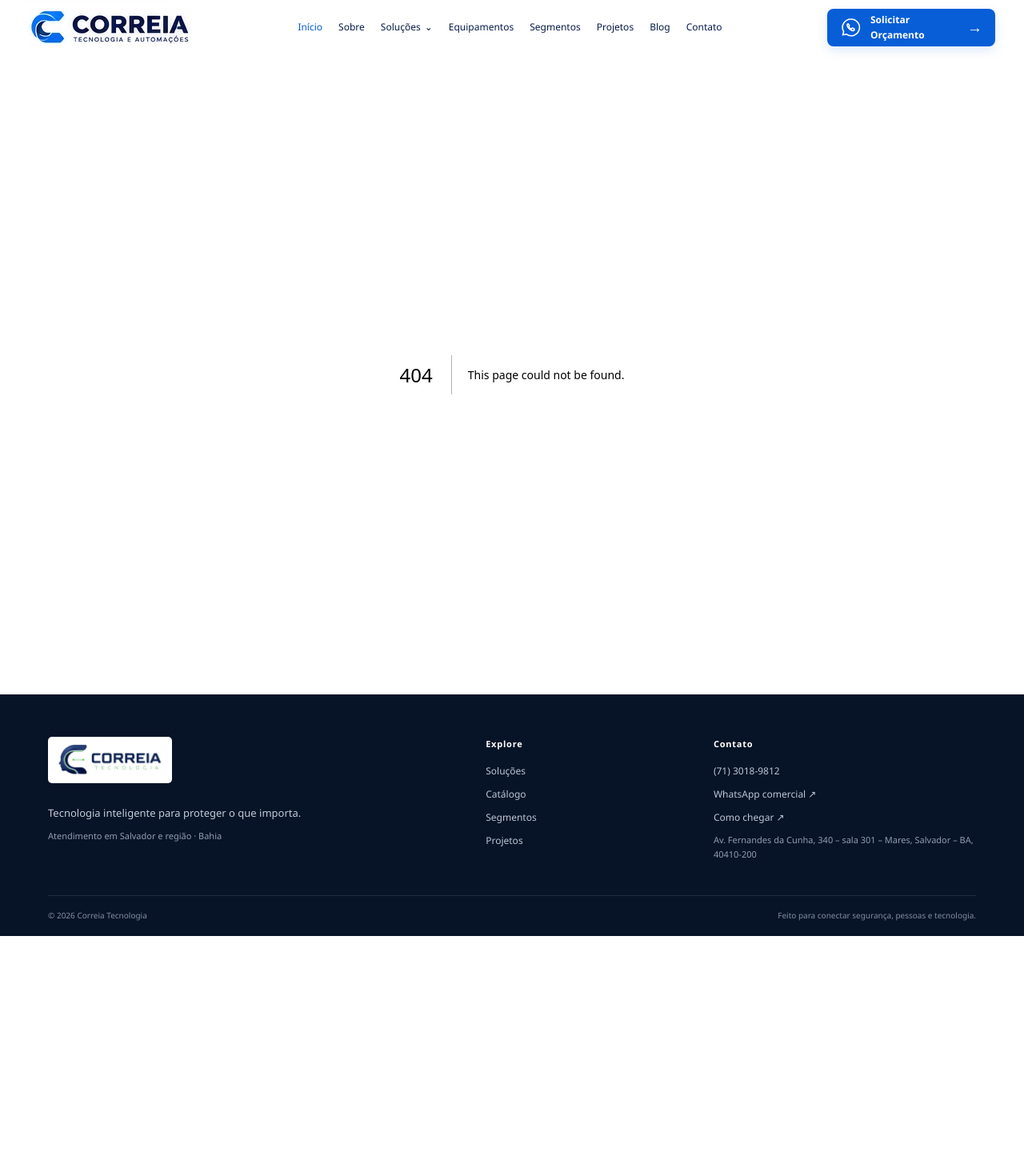
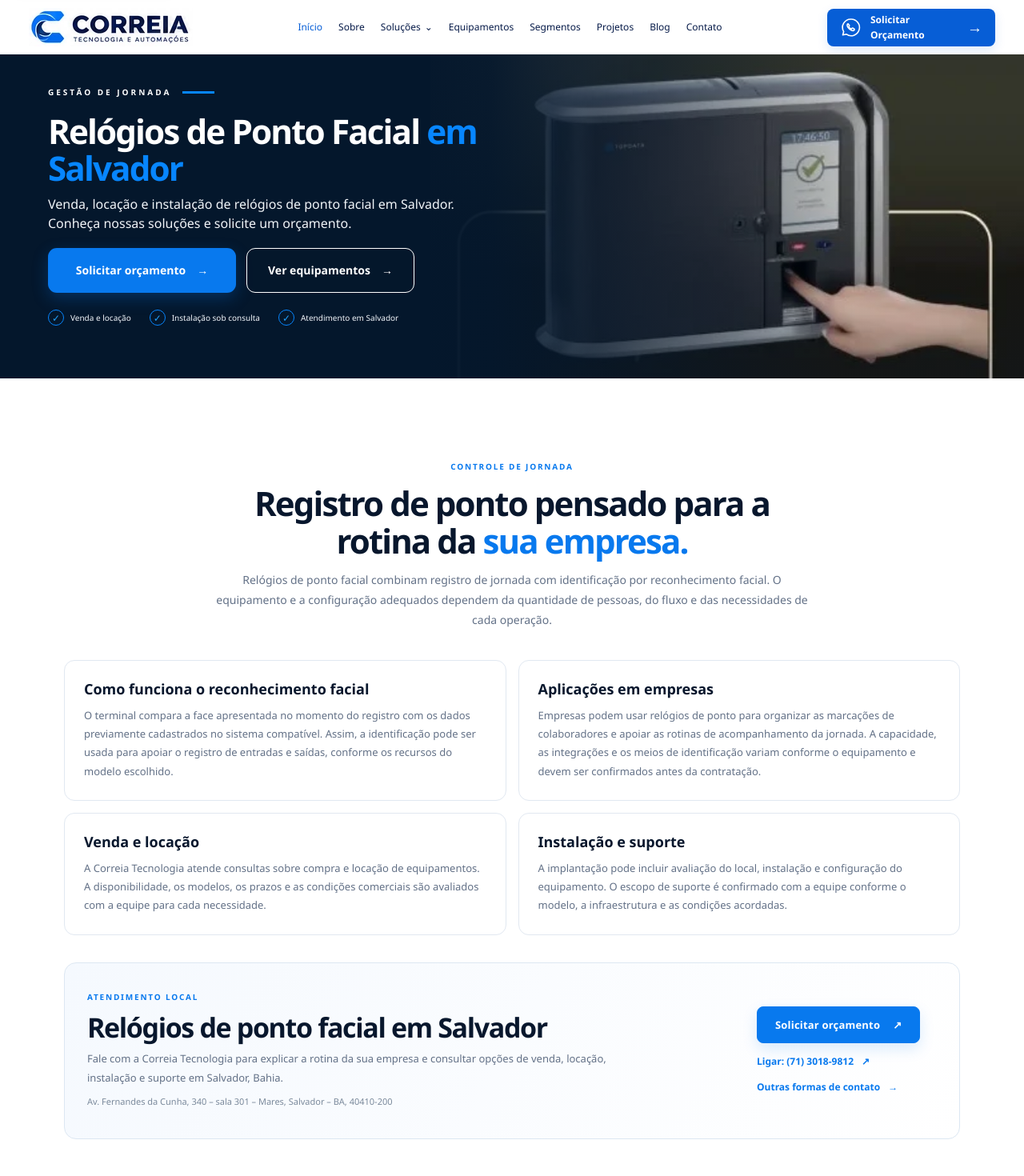
Before and after one commit to tidihunter40-hub/correiatecnologia, a Next.js app: page /solucoes/relogios-de-ponto in a window 1280 px wide. Before the commit this address had no page. Shown: the top 1470 px of the page at 80% size. Before the commit the page ends 1170 px from the top, so only its background shows below. Built offline with nearby package versions, Linux system fonts and the light colour scheme.

Commit message:
Improve local SEO for facial time clocks

```diff
--- a/app/globals.css
+++ b/app/globals.css
@@ -387,3 +387,24 @@
 @media(max-width:1050px){.solutions-showcase-head{gap:30px}.solutions-showcase-intro{grid-template-columns:1fr;gap:14px}.solutions-showcase-intro .button{justify-self:start}.solutions-feature-grid{grid-template-columns:repeat(2,minmax(0,1fr))}.solution-card-image{height:210px}}
 @media(max-width:760px){.solutions-showcase{padding:49px 0 calc(75px + env(safe-area-inset-bottom))}.solutions-showcase-head{grid-template-columns:1fr;align-items:start;gap:16px;margin-bottom:22px}.solutions-showcase-title h2{font-size:clamp(33px,8.6vw,43px)}.solutions-showcase-intro{grid-template-columns:1fr;gap:15px}.solutions-showcase-intro p{font-size:13px}.solutions-showcase-intro .button{width:100%;justify-content:center}.solutions-feature-grid{grid-template-columns:1fr;gap:13px}.solution-feature-card{border-radius:13px}.solution-card-image{height:clamp(185px,54vw,245px);margin:8px 8px 0}.solution-card-content{padding:11px 14px 14px}.solution-card-content h3{font-size:19px}.solution-card-content>p{min-height:0;font-size:13px}.solution-feature-list{gap:6px;margin:11px 0 12px}.solution-feature-list li{font-size:10px}.solution-card-button{min-height:48px;font-size:14px}.solutions-image-note{font-size:10px}}
 @media(prefers-reduced-motion:reduce){.solution-feature-card,.solution-card-image img,.solution-card-button,.solution-card-button span{transition:none}}
+
+/* Local SEO service page: typography and color stay within the existing site system. */
+.point-content-section{background:#fff}
+.point-content-wrap{max-width:1120px}
+.point-content-intro{max-width:760px;margin:0 auto 38px;text-align:center}
+.point-content-intro h2{margin:10px 0 13px;color:var(--navy);font:750 clamp(30px,4vw,42px)/1.12 var(--font-display);letter-spacing:-.045em}
+.point-content-intro h2 em,.point-salvador-panel h2 em{color:var(--blue);font-style:normal}
+.point-content-intro p,.point-content-grid p,.point-salvador-panel p{color:var(--muted);font-size:14px;line-height:1.8}
+.point-content-grid{display:grid;grid-template-columns:repeat(2,minmax(0,1fr));gap:15px}
+.point-content-grid article{padding:24px;border:1px solid var(--line);border-radius:13px;background:#fff}
+.point-content-grid h3{margin:0 0 9px;color:var(--navy);font:700 18px/1.3 var(--font-display)}
+.point-content-grid p{margin:0;font-size:13px}
+.point-salvador-panel{display:flex;align-items:center;justify-content:space-between;gap:34px;margin-top:34px;padding:28px;border:1px solid #dce7f2;border-radius:15px;background:linear-gradient(120deg,#f5f9fe,#fff)}
+.point-salvador-panel>div:first-child{max-width:670px}
+.point-salvador-panel h2{margin:8px 0;color:var(--navy);font:750 clamp(24px,3.2vw,34px)/1.15 var(--font-display);letter-spacing:-.04em}
+.point-salvador-panel p{margin:8px 0;font-size:13px}
+.point-salvador-panel .point-address{font-size:11px;color:#7a899b}
+.point-actions{display:grid;min-width:225px;gap:13px;justify-items:start}
+.point-actions .button{min-height:46px}
+.point-actions .text-link{font-size:12px}
+@media(max-width:760px){.point-content-intro{margin-bottom:24px;text-align:left}.point-content-intro h2{font-size:31px}.point-content-intro p,.point-content-grid p{font-size:13px}.point-content-grid{grid-template-columns:1fr;gap:10px}.point-content-grid article{padding:19px}.point-content-grid h3{font-size:16px}.point-salvador-panel{align-items:stretch;flex-direction:column;gap:19px;margin-top:21px;padding:20px}.point-salvador-panel h2{font-size:26px}.point-actions{min-width:0;gap:12px}.point-actions .button{width:100%;justify-content:center}}
--- a/app/layout.tsx
+++ b/app/layout.tsx
@@ -15,10 +15,11 @@
     ],
     apple: [{ url: '/icons/apple-touch-icon.png', sizes: '180x180', type: 'image/png' }],
   },
-  title: { default: 'Correia Tecnologia | Controle de acesso em Salvador', template: '%s | Correia Tecnologia' },
+  title: { default: 'Correia Tecnologia | Controle de Acesso em Salvador', template: '%s | Correia Tecnologia' },
   description: 'Controle de acesso facial, relógios de ponto e automação em Salvador. Conheça as soluções da Correia Tecnologia e solicite um orçamento.',
   openGraph: { type: 'website', locale: 'pt_BR', siteName: 'Correia Tecnologia e Automações', title: 'Correia Tecnologia | Tecnologia para proteger o que importa', description: 'Controle de acesso, reconhecimento facial, relógios de ponto e automação em Salvador e Bahia.', images: [{ url: '/images/reference/hero-acesso.webp', width: 1536, height: 1024, alt: 'Pessoa usando terminal de reconhecimento facial em uma entrada corporativa' }] },
-  twitter: { card: 'summary_large_image', title: 'Correia Tecnologia | Controle de acesso em Salvador', description: 'Controle de acesso facial, relógios de ponto e automação em Salvador.', images: ['/images/reference/hero-acesso.webp'] },
+  twitter: { card: 'summary_large_image', title: 'Correia Tecnologia | Controle de Acesso em Salvador', description: 'Controle de acesso facial, relógios de ponto e automação em Salvador.', images: ['/images/reference/hero-acesso.webp'] },
+  ...(process.env.GOOGLE_SITE_VERIFICATION ? { verification: { google: process.env.GOOGLE_SITE_VERIFICATION } } : {}),
   appleWebApp: { capable: true, statusBarStyle: 'black-translucent', title: 'Correia' },
   robots: process.env.VERCEL_ENV === 'preview' ? { index: false, follow: false } : { index: true, follow: true },
 };
--- a/app/page.tsx
+++ b/app/page.tsx
@@ -4,10 +4,10 @@
 import { featuredEquipment, segments, services, whatsappLink } from '../lib/site';
 
 export const metadata: Metadata = {
-  title: 'Correia Tecnologia | Controle de acesso em Salvador',
+  title: 'Correia Tecnologia | Controle de Acesso em Salvador',
   description: 'Controle de acesso facial, relógios de ponto e automação em Salvador. Conheça as soluções da Correia Tecnologia e solicite seu orçamento.',
   alternates: { canonical: '/' },
-  openGraph: { url: '/', title: 'Correia Tecnologia | Controle de acesso facial em Salvador', description: 'Soluções em reconhecimento facial, controle de acesso, relógios de ponto e automação em Salvador e Bahia.' },
+  openGraph: { url: '/', title: 'Correia Tecnologia | Controle de Acesso em Salvador', description: 'Soluções em reconhecimento facial, controle de acesso, relógios de ponto e automação em Salvador e Bahia.' },
 };
 
 const homeServices = [
--- a/app/robots.ts
+++ b/app/robots.ts
@@ -6,6 +6,5 @@
   return {
     rules: isPreview ? { userAgent: '*', disallow: '/' } : { userAgent: '*', allow: '/' },
     sitemap: `${siteUrl}/sitemap.xml`,
-    ...(isPreview ? {} : { host: siteUrl }),
   };
 }
--- a/app/servicos/[slug]/page.tsx
+++ b/app/servicos/[slug]/page.tsx
@@ -1,7 +1,7 @@
 import type { Metadata } from 'next';
 import Image from 'next/image';
 import Link from 'next/link';
-import { notFound } from 'next/navigation';
+import { notFound, redirect } from 'next/navigation';
 import { SubpageHero } from '../../../components/subpage-hero';
 import { services, siteUrl, whatsappLink } from '../../../lib/site';
 
@@ -26,6 +26,7 @@
 export function generateStaticParams() { return services.map((s) => ({ slug: s.slug })); }
 export async function generateMetadata({ params }: { params: Promise<{ slug: string }> }): Promise<Metadata> {
   const { slug } = await params;
+  if (slug === 'relogios-de-ponto') redirect('/solucoes/relogios-de-ponto');
   const service = services.find((item) => item.slug === slug);
   const seo = serviceSeo[slug];
   return service && seo ? {
@@ -38,6 +39,7 @@
 
 export default async function ServicePage({ params }: { params: Promise<{ slug: string }> }) {
   const { slug } = await params;
+  if (slug === 'relogios-de-ponto') redirect('/solucoes/relogios-de-ponto');
   const item = services.find((s) => s.slug === slug);
   if (!item) notFound();
   const hero = serviceHeroImages[item.slug];
--- a/app/sitemap.ts
+++ b/app/sitemap.ts
@@ -4,7 +4,8 @@
   const pages = ['', '/sobre', '/servicos', '/catalogo', '/segmentos', '/projetos', '/blog', '/contato', '/privacidade'];
   return [
     ...pages.map((path) => ({ url: `${siteUrl}${path}`, changeFrequency: 'monthly' as const, priority: path === '' ? 1 : 0.7 })),
-    ...services.map((service) => ({ url: `${siteUrl}/servicos/${service.slug}`, changeFrequency: 'monthly' as const, priority: 0.6 })),
+    ...services.filter((service) => service.slug !== 'relogios-de-ponto').map((service) => ({ url: `${siteUrl}/servicos/${service.slug}`, changeFrequency: 'monthly' as const, priority: 0.6 })),
+    { url: `${siteUrl}/solucoes/relogios-de-ponto`, changeFrequency: 'monthly' as const, priority: 0.8 },
     ...segments.map((segment) => ({ url: `${siteUrl}/segmentos/${segment.slug}`, changeFrequency: 'monthly' as const, priority: 0.6 })),
   ];
 }
--- /dev/null
+++ b/app/solucoes/relogios-de-ponto/page.tsx
@@ -0,0 +1,90 @@
+import type { Metadata } from 'next';
+import Image from 'next/image';
+import Link from 'next/link';
+import { whatsappLink, siteUrl, contact } from '../../../lib/site';
+
+const canonicalPath = '/solucoes/relogios-de-ponto';
+const pageTitle = 'Relógio de Ponto Facial em Salvador | Correia Tecnologia';
+const pageDescription = 'Venda, locação e instalação de relógios de ponto facial em Salvador. Conheça nossas soluções e solicite um orçamento.';
+
+export const metadata: Metadata = {
+  title: { absolute: pageTitle },
+  description: pageDescription,
+  alternates: { canonical: canonicalPath },
+  openGraph: {
+    type: 'website',
+    url: canonicalPath,
+    title: pageTitle,
+    description: pageDescription,
+    images: [{ url: '/images/relogio-ponto-foto.webp', alt: 'Relógio eletrônico de ponto com leitor biométrico' }],
+  },
+  twitter: { card: 'summary_large_image', title: pageTitle, description: pageDescription, images: ['/images/relogio-ponto-foto.webp'] },
+};
+
+const structuredData = [
+  {
+    '@context': 'https://schema.org',
+    '@type': 'Service',
+    name: 'Relógio de Ponto Facial em Salvador',
+    serviceType: 'Venda, locação, instalação e suporte para relógios de ponto facial',
+    description: pageDescription,
+    url: `${siteUrl}${canonicalPath}`,
+    areaServed: [{ '@type': 'City', name: 'Salvador' }, { '@type': 'AdministrativeArea', name: 'Bahia' }],
+    provider: { '@id': `${siteUrl}/#localbusiness` },
+  },
+  {
+    '@context': 'https://schema.org',
+    '@type': 'BreadcrumbList',
+    itemListElement: [
+      { '@type': 'ListItem', position: 1, name: 'Início', item: siteUrl },
+      { '@type': 'ListItem', position: 2, name: 'Soluções', item: `${siteUrl}/servicos` },
+      { '@type': 'ListItem', position: 3, name: 'Relógios de Ponto Facial', item: `${siteUrl}${canonicalPath}` },
+    ],
+  },
+];
+
+export default function RelogiosDePontoPage() {
+  const quoteLink = whatsappLink('Olá! Gostaria de um orçamento para relógios de ponto facial em Salvador.');
+
+  return <main id="conteudo">
+    <script type="application/ld+json" dangerouslySetInnerHTML={{ __html: JSON.stringify(structuredData).replace(/</g, '\\u003c') }} />
+    <section className="subpage-hero" aria-labelledby="point-page-title">
+      <Image className="subpage-hero-photo" src="/images/relogio-ponto-foto.webp" alt="Relógio eletrônico de ponto com leitor biométrico" fill priority sizes="(max-width: 760px) 100vw, 58vw" />
+      <div className="subpage-hero-shade" />
+      <div className="container subpage-hero-inner">
+        <div className="subpage-hero-copy">
+          <span className="subpage-eyebrow">Gestão de jornada<i /></span>
+          <h1 id="point-page-title">Relógios de Ponto Facial <em>em Salvador</em></h1>
+          <p>{pageDescription}</p>
+          <div className="subpage-actions">
+            <a className="reference-button reference-button-primary" href={quoteLink} target="_blank" rel="noreferrer">Solicitar orçamento <span aria-hidden="true">→</span></a>
+            <Link className="reference-button reference-button-outline" href="/catalogo">Ver equipamentos <span aria-hidden="true">→</span></Link>
+          </div>
+          <div className="subpage-benefits"><span><i aria-hidden="true">✓</i>Venda e locação</span><span><i aria-hidden="true">✓</i>Instalação sob consulta</span><span><i aria-hidden="true">✓</i>Atendimento em Salvador</span></div>
+        </div>
+      </div>
+    </section>
+
+    <section className="section point-content-section">
+      <div className="container point-content-wrap">
+        <div className="point-content-intro">
+          <span className="eyebrow">Controle de jornada</span>
+          <h2>Registro de ponto pensado para a rotina da <em>sua empresa.</em></h2>
+          <p>Relógios de ponto facial combinam registro de jornada com identificação por reconhecimento facial. O equipamento e a configuração adequados dependem da quantidade de pessoas, do fluxo e das necessidades de cada operação.</p>
+        </div>
+
+        <div className="point-content-grid">
+          <article><h3>Como funciona o reconhecimento facial</h3><p>O terminal compara a face apresentada no momento do registro com os dados previamente cadastrados no sistema compatível. Assim, a identificação pode ser usada para apoiar o registro de entradas e saídas, conforme os recursos do modelo escolhido.</p></article>
+          <article><h3>Aplicações em empresas</h3><p>Empresas podem usar relógios de ponto para organizar as marcações de colaboradores e apoiar as rotinas de acompanhamento da jornada. A capacidade, as integrações e os meios de identificação variam conforme o equipamento e devem ser confirmados antes da contratação.</p></article>
+          <article><h3>Venda e locação</h3><p>A Correia Tecnologia atende consultas sobre compra e locação de equipamentos. A disponibilidade, os modelos, os prazos e as condições comerciais são avaliados com a equipe para cada necessidade.</p></article>
+          <article><h3>Instalação e suporte</h3><p>A implantação pode incluir avaliação do local, instalação e configuração do equipamento. O escopo de suporte é confirmado com a equipe conforme o modelo, a infraestrutura e as condições acordadas.</p></article>
+        </div>
+
+        <div className="point-salvador-panel">
+          <div><span className="eyebrow">Atendimento local</span><h2>Relógios de ponto facial em Salvador</h2><p>Fale com a Correia Tecnologia para explicar a rotina da sua empresa e consultar opções de venda, locação, instalação e suporte em Salvador, Bahia.</p><p className="point-address">{contact.address}</p></div>
+          <div className="point-actions"><a className="button" href={quoteLink} target="_blank" rel="noreferrer">Solicitar orçamento <span aria-hidden="true">↗</span></a><a className="text-link" href={`tel:${contact.phoneHref}`}>Ligar: {contact.phone} <span aria-hidden="true">↗</span></a><Link className="text-link" href="/contato">Outras formas de contato <span aria-hidden="true">→</span></Link></div>
+        </div>
+      </div>
+    </section>
+  </main>;
+}
--- a/components/cards.tsx
+++ b/components/cards.tsx
@@ -28,6 +28,7 @@
 }
 
 export function SolutionCard({ item }: { item: SolutionCardItem }) {
+  const href = item.slug === 'relogios-de-ponto' ? '/solucoes/relogios-de-ponto' : `/servicos/${item.slug}`;
   const containImage = ['face', 'box', 'calendar'].includes(item.icon);
   return <article className="solution-feature-card">
     <div className={`solution-card-image ${containImage ? 'solution-card-image-contain' : ''}`}>
@@ -40,7 +41,7 @@
       <ul className="solution-feature-list" aria-label={`Diferenciais de ${item.title}`}>
         {item.features.map((feature) => <li key={feature}><span aria-hidden="true">✓</span>{feature}</li>)}
       </ul>
-      <Link className="solution-card-button" href={`/servicos/${item.slug}`}>Conhecer solução <span aria-hidden="true">→</span></Link>
+      <Link className="solution-card-button" href={href}>Conhecer solução <span aria-hidden="true">→</span></Link>
     </div>
   </article>;
 }
```
Also changed, not shown: 2 other files (tests, documents, lock files or other folders).
